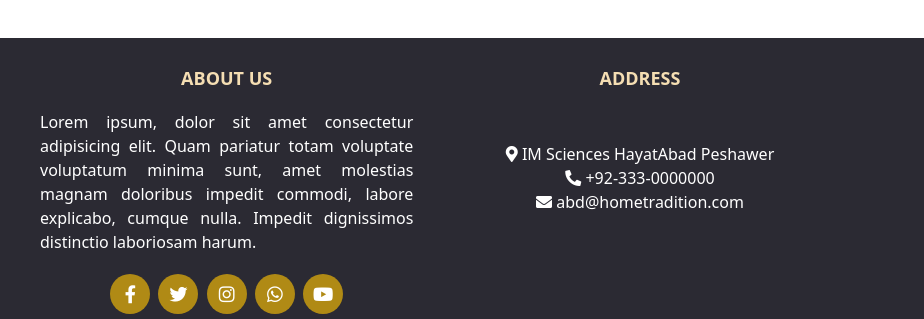
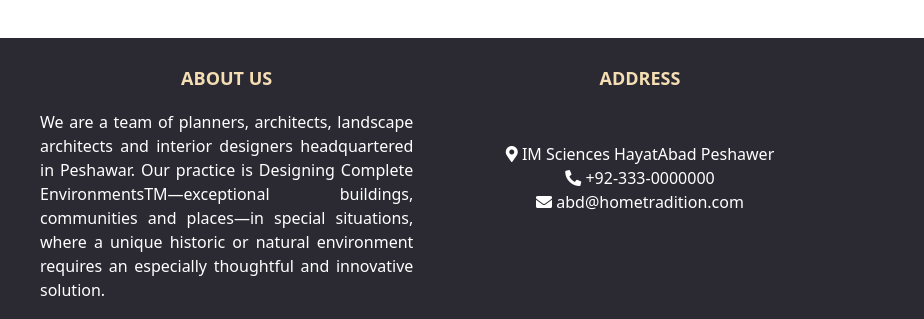
Before and after one commit to zohaibgull/hometradition.github.io, a plain HTML site: page index.html in a window 1280 px wide. Shown: the part 5330-5649 px from the top of the page, 0-924 px from the left. Drawn offline with nearby package versions, Linux system fonts and the light colour scheme.

Commit message:
footer about us description

```diff
--- a/index.html
+++ b/index.html
@@ -243,7 +243,8 @@ Our practice is Designing Complete EnvironmentsTM—exceptional buildings, commu
         <div class="left box">
             <h2>About Us</h2>
             <div class="content">
-                <p>Lorem ipsum, dolor sit amet consectetur adipisicing elit. Quam pariatur totam voluptate voluptatum minima sunt, amet molestias magnam doloribus impedit commodi, labore explicabo, cumque nulla. Impedit dignissimos distinctio laboriosam harum.</p>
+                <p> We are a team of planners, architects, landscape architects and interior designers headquartered in Peshawar.
+                    Our practice is Designing Complete EnvironmentsTM—exceptional buildings, communities and places—in special situations, where a unique historic or natural environment requires an especially thoughtful and innovative solution.</p>
                 <div class="social">
                     <a href="#"><span class="fab fa-facebook-f"></span></a>
                     <a href="#"><span class="fab fa-twitter"></span></a>
```
